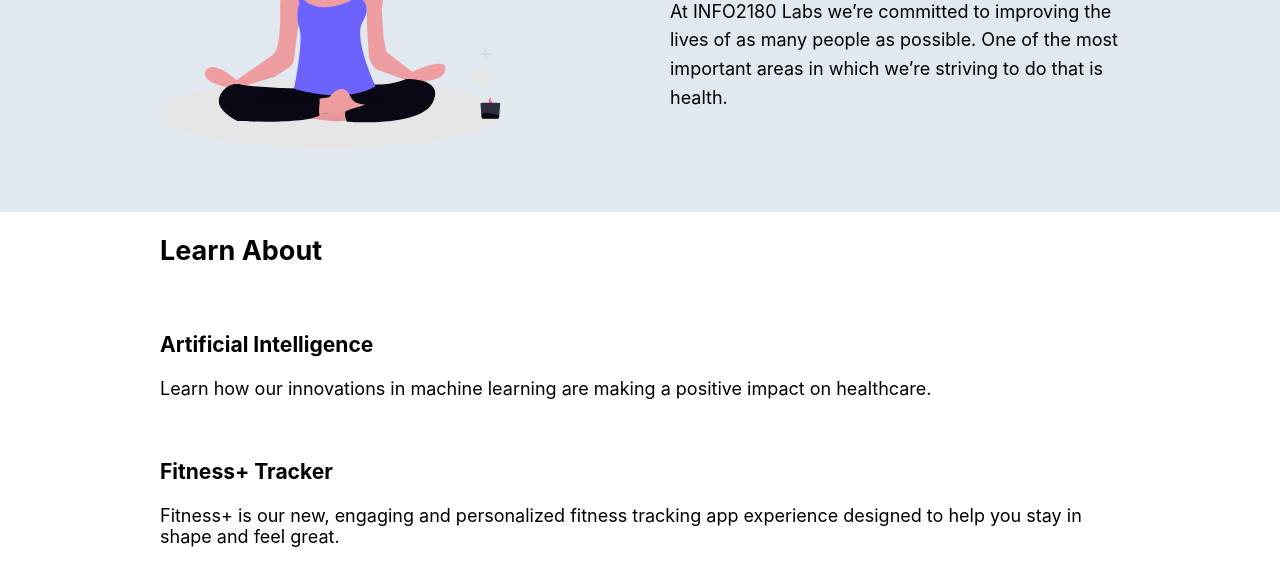
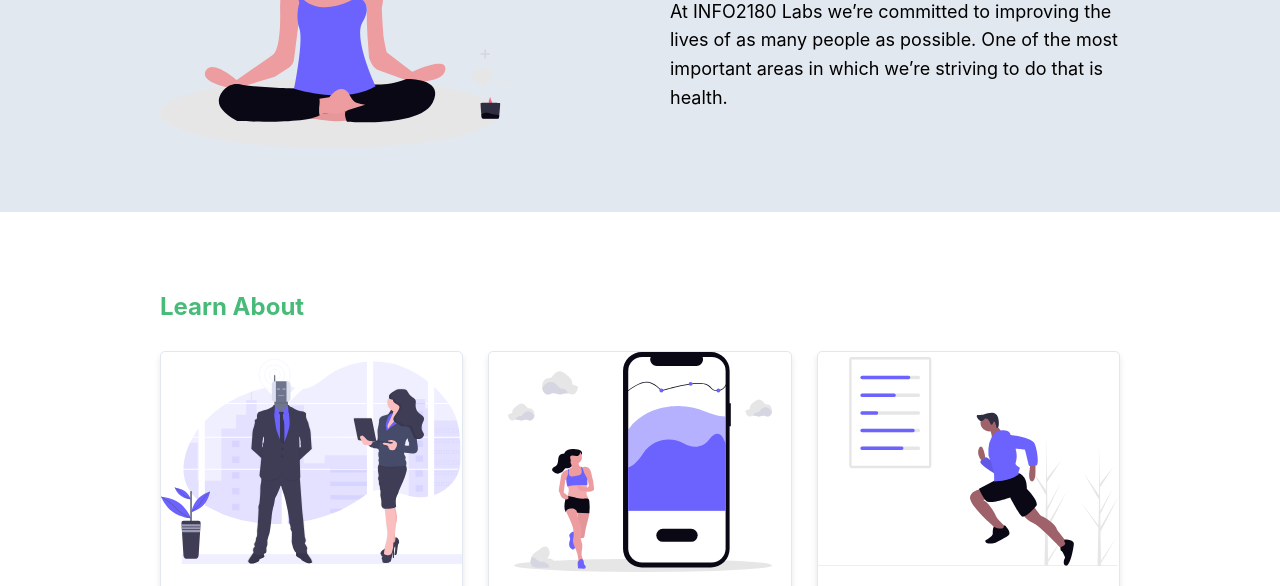
Before and after one commit to inter-Nett/info2180-project1, a plain HTML site: page index.html in a window 1280 px wide. Shown: the part 214-800 px from the top of the page. Drawn offline with Linux system fonts and the light colour scheme.

Commit message:
Styled Learn About section and added images

```diff
--- a/index.html
+++ b/index.html
@@ -39,21 +39,21 @@
                 <h2>Learn About</h2>
                 <div class="cards">
                     <div class="card">
-                        <img src="#" alt="">
+                        <img src="undraw_robotics_0czc.svg" alt="Artificial Intelligence illustration">
                         <div class="card-body">
                             <h3>Artificial Intelligence</h3>
                             <p>Learn how our innovations in machine learning are making a positive impact on healthcare.</p>
                         </div>
                     </div>
                     <div class="card">
-                        <img src="#" alt="">
+                        <img src="undraw_fitness-tracker_iedm (1).svg" alt="Fitness tracker illustration">
                         <div class="card-body">
                             <h3>Fitness+ Tracker</h3>
                             <p>Fitness+ is our new, engaging and personalized fitness tracking app experience designed to help you stay in shape and feel great.</p>
                         </div>
                     </div>
                     <div class="card">
-                        <img src="#" alt="">
+                        <img src="undraw_fitness-stats_bd09.svg" alt="Healthy lifestyle illustration">
                         <div class="card-body">
                             <h3>Healthy Lifestyle</h3>
                             <p>Being healthy should be part of your overall lifestyle. Living a healthy lifestyle can help prevent chronic diseases and long-term illnesses.Take control of your life with these 5 simple steps.</p>
--- a/styles.css
+++ b/styles.css
@@ -86,3 +86,51 @@ nav a:hover {
 .overview-hero-text p {
     line-height: 1.6;
 }
+/* Learn About Section */
+
+.learn-about {
+    padding: 60px 0;
+    background-color: white;
+}
+
+.learn-about h2 {
+    font-size: 24px;
+    color: #48BB78;
+    margin-bottom: 30px;
+}
+
+.cards {
+    display: grid;
+    grid-template-columns: repeat(3, 1fr);
+    gap: 25px;
+}
+
+.card {
+    border: 1px solid #E2E8F0;
+    border-radius: 5px;
+    box-shadow: 0 4px 6px rgba(0, 0, 0, 0.1);
+    overflow: hidden;
+    background-color: white;
+}
+
+.card img {
+    width: 100%;
+    height: 220px;
+    object-fit: contain;
+}
+
+.card-body {
+    padding: 20px;
+}
+
+.card h3 {
+    color: #48BB78;
+    font-size: 21px;
+    margin-top: 0;
+    margin-bottom: 15px;
+}
+
+.card p {
+    line-height: 1.5;
+    margin: 0;
+}
```
Also changed, not shown: undraw_fitness-stats_bd09.svg (added), undraw_fitness-tracker_iedm (1).svg (added), undraw_robotics_0czc.svg (added).
